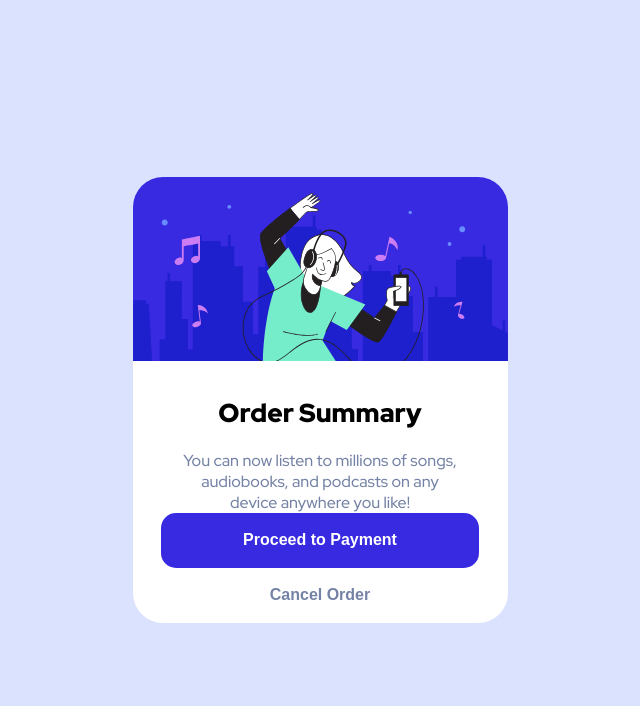
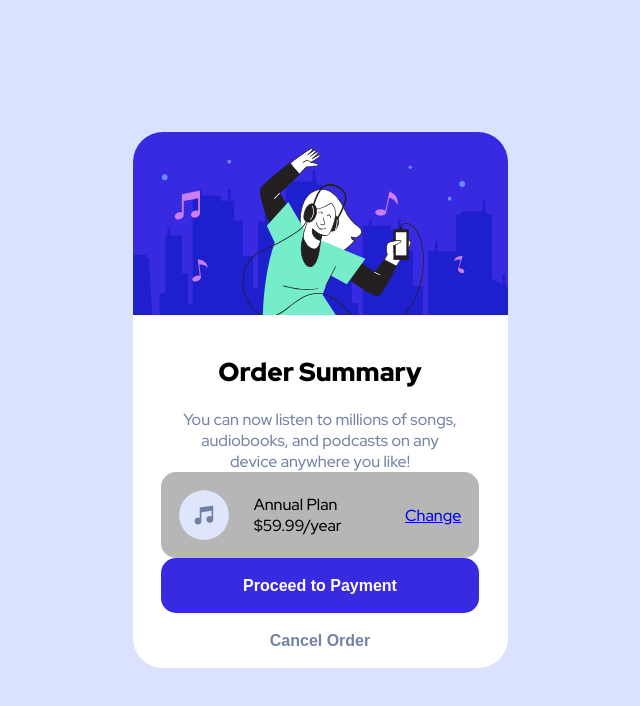
Before and after one commit to rafael-holanda/order-summary-component, a plain HTML site: page index.html in a window 1280 px wide. Shown: the whole page, without its empty margins (320-960 px from the left). Drawn offline with Linux system fonts and the light colour scheme.

Commit message:
Price section added

```diff
--- a/index.html
+++ b/index.html
@@ -14,6 +14,18 @@
         You can now listen to millions of songs, audiobooks, and podcasts on any
         device anywhere you like!
       </p>
+      <section>
+        <img src="assets/icon-music.svg" alt="Music icon" />
+        <ul>
+          <li>
+            Annual Plan
+          </li>
+          <li>
+            $59.99/year
+          </li>
+        </ul>
+        <a href="#">Change</a>
+      </section>
       <button class="proceed">Proceed to Payment</button>
       <button class="cancel">Cancel Order</button>
     </main>
--- a/style.css
+++ b/style.css
@@ -11,6 +11,7 @@ body {
   height: 100%;
   width: 100%;
   background-color: #dbe2fe;
+  text-align: center;
   display: flex;
   justify-content: center;
   align-items: center;
@@ -22,8 +23,6 @@ main {
   min-width: 350px;
   background-color: #ffffff;
   border-radius: 30px;
-  display: flex;
-  flex-direction: column;
 }
 
 img {
@@ -37,15 +36,37 @@ h1 {
   margin-bottom: 20px;
   font-size: 26px;
   font-weight: 900;
-  text-align: center;
 }
 
 p {
   font-size: 16px;
   font-weight: 500;
-  text-align: center;
   color: #7482a5;
   margin: 0px 50px;
+}
+
+section {
+  background-color: #b6b6b6; /*#f8f9fe*/
+  width: 85%;
+  padding: 18px;
+  margin: auto;
+  display: flex;
+  justify-content: space-between;
+  gap: 25px;
+  align-items: center;
+  border-radius: 15px;
+}
+
+section img {
+  width: 50px;
+  height: 50px;
+}
+
+ul {
+  flex-grow: 2;
+  /*margin-left: -30px;*/
+  text-align: left;
+  list-style: none;
 }
 
 button {
@@ -53,7 +74,6 @@ button {
   font-weight: 700;
   width: 85%;
   height: 55px;
-  margin: auto;
   border-style: none;
   border-radius: 15px;
 }
```
Also changed, not shown: 1 other file.
